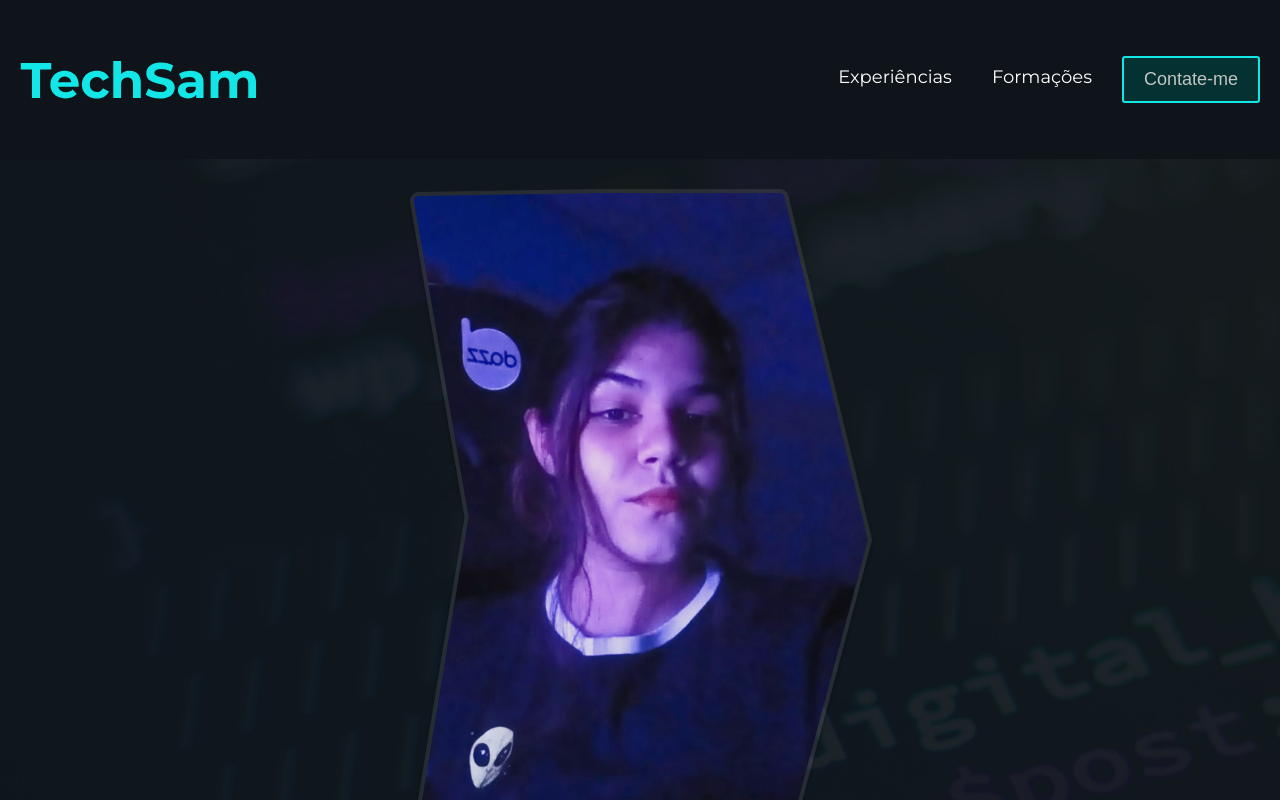
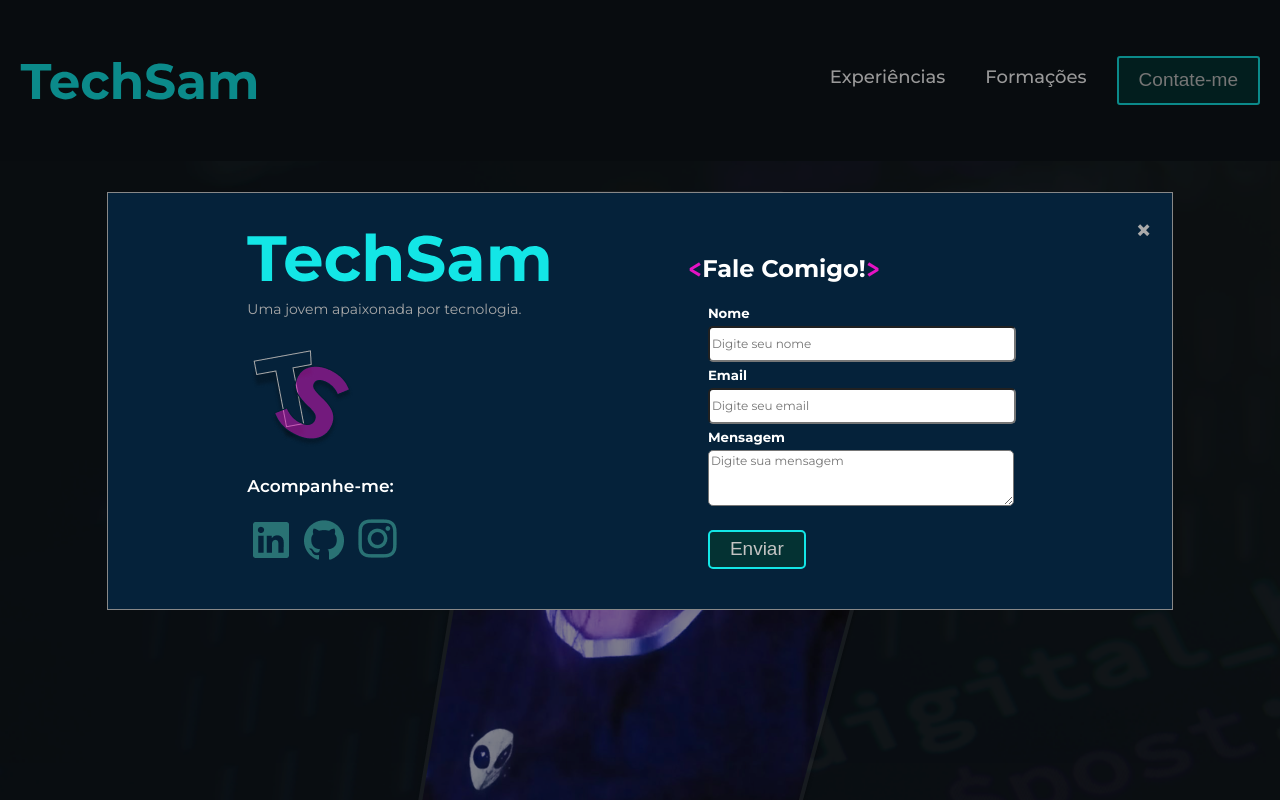
Before and after one commit to SamaraParcero/Portfolio, a plain HTML site: page index.html in a window 1280 px wide. Both pictures are taken after a click on the button "Contate-me". Shown: the top 800 px of the page. Drawn offline with nearby package versions, Linux system fonts and the light colour scheme.

Commit message:
implementando botões

```diff
--- a/index.html
+++ b/index.html
@@ -38,15 +38,72 @@
 
             <ul class="lista-header">
                 <div class="espaco">
-                    <li class="itemlista"><a href="#experiencia-profissional">Experiências</a></li>
-                    <li class="itemlista"><a href="#formacao">Formações</a></li>
+                    <li class="itemlista"><a href="#experiencias-profissionais">Experiências</a></li>
+                    <li class="itemlista"><a href="#formacoes">Formações</a></li>
                 </div>
-                <li class="itemlista"><button>Contate-me</button></li>
+                <li class="itemlista"><button id="modalcontato">Contate-me</button></li>
             </ul>
 
         </nav>
 
     </header>
+
+    <!---Seção Modal Inscreva-se-->
+<!-- O Modal -->
+<div id="myModal" class="modal">
+    <div class="modal-content" style="height: 110%; height: auto;">
+      <span class="close" onclick="fecharModal()">&times;</span>
+
+      <div class="caixamensagem ">
+        <div class="logosamara">
+            <img src="logo/Techsam1.svg" alt="">
+            <p class="slogan">Uma jovem apaixonada por tecnologia.</p>
+            <img src="logo/TS.png" alt="">
+            <h3 class="acompanhar">Acompanhe-me:</h3>
+            <div>
+            <a href="https://www.linkedin.com/in/samara-parcero-75940b268/"><img src="logo/linkedin.png" alt="" ></a>
+            <a href="https://github.com/SamaraParcero"><img src="logo/github.png" alt=""></a>
+            <a href="https://www.instagram.com/techsamsdev/"><img src="logo/instagram.png" alt=""></a>
+            </div>
+
+        </div>
+        <div class="formulario">
+        <h2 class="titulo-fale"><span class="detalhe">&lt;</span>Fale Comigo!<span class="detalhe">></span></h2>
+        <form action="https://sendmail.w3layouts.com/submitForm" method="post" class="signin-form">
+            <div class="form-input">
+                <h5 class="titulo-formulario">Nome</h5>
+                <input type="text" name="w3lName" id="w3lName" class="caixamandar" placeholder="Digite seu nome">
+            </div>
+            <div class="form-input">
+                <h5 class="titulo-formulario">Email</h5>
+                <input type="email" name="w3lSender" id="w3lSender" class="caixamandar" placeholder="Digite seu email"
+                    required="" >
+            </div>
+            <div class="form-input">
+                <h5 class="titulo-formulario">Mensagem</h5>
+                <textarea name="w3lMessage" id="w3lMessage" placeholder="Digite sua mensagem"
+                    required="" class="caixamandar1"></textarea>
+            </div>
+            <div class="text-right">
+                <button  type="submit" class="btn ">Enviar</button>
+            </div>
+        </form>
+    </div>
+      </div>
+
+                        <!-- Balãozinho de confirmação -->
+          <div id="balao-confirmacao" class="alert alert-success" style="display: none;">
+            Formulário enviado com sucesso!
+          </div>
+
+      </div>
+  </div>
+
+
+
+
+
+
 
     <section class="apresentacao">
         <div class="apresentacao-bloco">
@@ -74,12 +131,13 @@
             <div class="imagemtec"><img src="imgs/javascript.png" alt=""></div>
             <div class="imagemtec"><img src="imgs/uiux.png" alt=""></div>
             <div class="imagemtec"><img src="imgs/bootstrap.png" alt=""></div>
+            <div class="imagemtec"><img src="imgs/python.png" alt=""></div>
         </div>
     </section>
 
 
 
-    <section class="experiencia-profissional">
+    <section id="experiencias-profissionais" class="experiencia-profissional">
         <div class="linha"></div>
         <h1 class="nome"><span class="nomes-secao">&lt;</span>Experiências Profissionais<span class="nomes-secao">></span></h1>
         <div class="experiencias">
@@ -103,7 +161,7 @@
 
     </section>
 
-    <section class="formacao">
+    <section id="formacoes" class="formacao">
         <div class="linha"></div>
         <h1 class="nome"><span class="nomes-secao">&lt;</span>Formações<span class="nomes-secao">></span></h1>
         <div class="formacoes">
@@ -190,20 +248,19 @@
                     class="contateme"> Contate-me</span>! <span class="detalhe">></span></h1>
             <div class="contatos">
                 <ul>
-                    <li><img src="logo/Vector.png" alt=""> <span class="text"> samaraparceroti@gmail.com</span> </li>
-                    <li><img src="logo/whatsapp.svg" alt=""><span class="text">+55 71 996553565</span> </li>
-                    <li><img src="logo/instagram.svg" alt=""> <span class="text">@Techsamdev</span> </li>
+                    <li class="redes"><img src="logo/Vector.png" alt=""> <span class="text"> samaraparceroti@gmail.com</span> </li>
+                    <li class="redes"><img src="logo/instagram.svg" class="insta" alt=""> <span class="text">@Techsamdev</span> </li>
                 </ul>
 
             </div>
         </div>
 
         <div class="ultimo">
-            <h6 class="direito">Samara, todos os direitos reservados</h6>
+            <h6 class="direito">© TechSam, todos os direitos reservados</h6>
             <div>
-            <img src="logo/linkedin.png" alt="">
-            <img src="logo/github.png" alt="">
-            <img src="logo/instagram.png" alt="">
+            <a href="https://www.linkedin.com/in/samara-parcero-75940b268/"><img src="logo/linkedin.png" alt="" ></a>
+            <a href="https://github.com/SamaraParcero"><img src="logo/github.png" alt=""></a>
+            <a href="https://www.instagram.com/techsamsdev/"><img src="logo/instagram.png" alt=""></a>
            </div>
            <div></div>
         </div>
--- a/script.js
+++ b/script.js
@@ -39,3 +39,51 @@ $('.containert').slick({
      }
    ]
  });
+
+
+
+ document.addEventListener('DOMContentLoaded', function () {
+
+  var modal = document.getElementById("myModal");
+
+
+  var btn = document.getElementById("modalcontato");
+
+
+  var span = document.getElementsByClassName("close")[0];
+
+
+
+
+  btn.onclick = function() {
+      modal.style.display = "block";
+      document.body.classList.add('modal-open');
+  }
+
+
+  span.onclick = function() {
+      modal.style.display = "none";
+  }
+
+
+  window.onclick = function(event) {
+      if (event.target == modal) {
+          modal.style.display = "none";
+      }
+  }
+
+  function closeModal() {
+      modal.style.display = "none";
+      document.body.classList.remove('modal-open');
+  }
+
+  span.onclick = closeModal;
+
+  window.onclick = function (event) {
+      if (event.target == modal) {
+          closeModal();
+      }
+  }
+
+
+});
--- a/style.css
+++ b/style.css
@@ -4,6 +4,11 @@ body{
     font-family: 'Montserrat', sans-serif;
     margin: auto;
 }
+
+
+html{
+    scroll-behavior: smooth;
+  }
 
 .header{
     margin: auto;
@@ -40,6 +45,7 @@ ul.lista-header{
 }
 
 .itemlista a {
+    font-weight: 450;
     font-size: 1.125rem;
     line-height: 1.3;
     text-decoration: none ;
@@ -47,17 +53,29 @@ ul.lista-header{
     padding: 10px 20px;
 }
 
+.itemlista a:hover{
+ color: #E613C4;
+ font-weight: bold;
+}
+
 .itemlista  button{
     background-color: #043233;
     border: 2px solid #13E6E6;
     border-radius: 3px;
-    font-size: 1.125rem;
+    font-size: 1.190rem;
     line-height: 1.3;
     padding: 10px 20px ;
     text-decoration: none ;
     color: #C4C4C3;
     cursor: pointer;
+    font-weight: 450;
 }
+
+.itemlista button:hover{
+    padding: 12px 22px;
+    color: #45D8D8;
+    font-weight: bold;
+   }
 
 
 
@@ -101,10 +119,128 @@ ul.lista-header{
 }
 
 
+.modal {
+    display: none;
+    position: fixed;
+    z-index: 1;
+    left: 0;
+    top: 0;
+    width: 100%;
+    height: 100%;
+    overflow: auto;
+    background-color: rgb(0, 0, 0);
+    background-color: rgba(0, 0, 0, 0.4);
+  }
+
+
+  .modal-content {
+    position: relative;
+    background-color: #05223A;
+    margin: 15% auto;
+    padding: 20px;
+    border: 1px solid #888;
+    width: 80%;
+    height: 80%;
+  }
+
+
+  .close {
+    color: #aaa;
+    float: right;
+    font-size: 28px;
+    font-weight: bold;
+  }
+
+  .close:hover,
+  .close:focus {
+    color: black;
+    text-decoration: none;
+    cursor: pointer;
+  }
+
+  .acompanhar{
+    font-size: 17px;
+    font-weight: 600;
+  }
+
+  .titulo-fale{
+    margin-left: -20px;
+  }
+
+  .caixamensagem{
+    margin: auto;
+    display: flex;
+    padding: 20px 40px;
+   justify-content: space-around;
+   flex-wrap: wrap;
+  }
+
+  .formulario{
+    justify-content: right;
+  }
+
+  .titulo-formulario{
+    margin: 5px 0px;
+  }
+
+.slogan{
+    font-size: 14px;
+    color: #A8A8A8;
+}
+
+  .caixamandar{
+    font-family: 'Montserrat', sans-serif;
+    font-size: 12px;
+    border-radius: 5px;
+    width: 300px;
+    height: 30px;
+  }
+
+  .caixamandar1{
+    font-family: 'Montserrat', sans-serif;
+    font-size: 12px;
+    border-radius: 5px;
+    width: 300px;
+    height: 50px;
+  }
+
+ .btn{
+    background-color: #043233;
+    border: 2px solid #13E6E6;
+    border-radius: 5px;
+    font-size: 19px;
+    line-height: 1.3;
+    padding: 5px 20px ;
+    text-decoration: none ;
+    color: #C4C4C3;
+    cursor: pointer;
+    font-weight: 450;
+    margin-top: 20px;
+ }
+
+ @media (max-width: 500px){
+    .caixamandar{
+        width: 100%;
+      }
+
+      .caixamandar1{
+        width: 100%;
+      }
+ }
+
+
+ @media (max-width: 600px){
+    .logosamara{
+        display: none;
+    }
+ }
+
+
 .apresentacao{
     background-image: url("imgs/shahadat-rahman-gnyA8vd3Otc-unsplash\ 1.png");
     background-repeat: no-repeat;
     background-size: cover;
+
 }
 
 .apresentacao-bloco{
@@ -170,6 +306,10 @@ gap: 10px;
 }
 
 @media (max-width: 600px){
+    .apresentacao{
+        margin-top: 20px;
+    }
+
     .apresentacao-bloco{
         display: flex;
         flex-wrap: wrap;
@@ -383,10 +523,16 @@ border-radius: 5px;
     gap: 30px;
 }
 
+.redes{
+    align-items: center;
+}
+
 
 .text{
  padding-left: 10px;
  padding-bottom: 20px;
+ text-align: center !important;
+ align-items: center;
 }
 
 
@@ -398,7 +544,11 @@ border-radius: 5px;
     gap: 50px;
 }
 
-
+.direito{
+    font-weight: 300;
+    font-size: 13px;
+    color: #A8A8A8;
+}
 
 @media (max-width: 500px){
 
```
Also changed, not shown: imgs/python.png (added), logo/TS.png (added), logo/Techsam1.svg (added).
